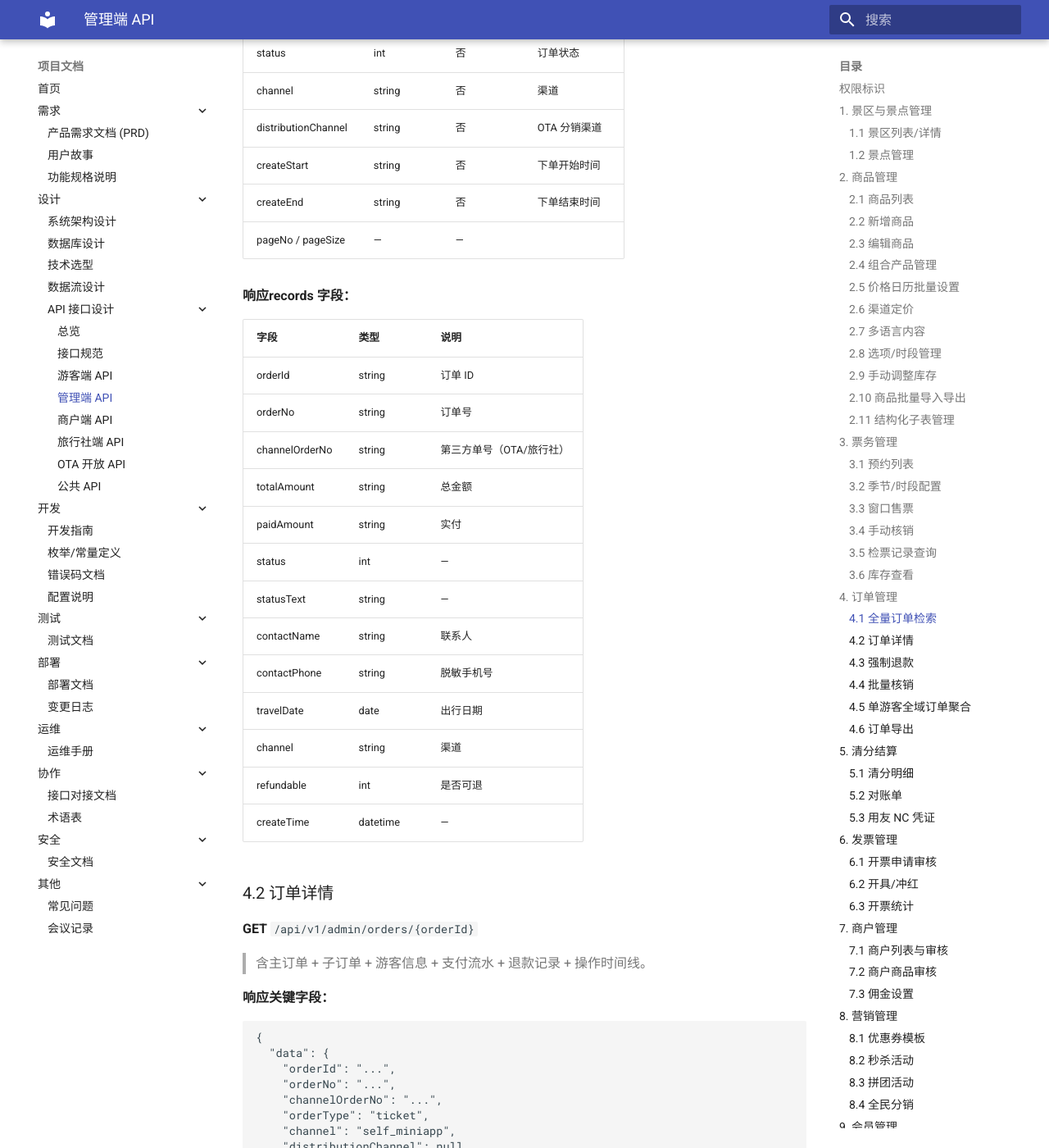
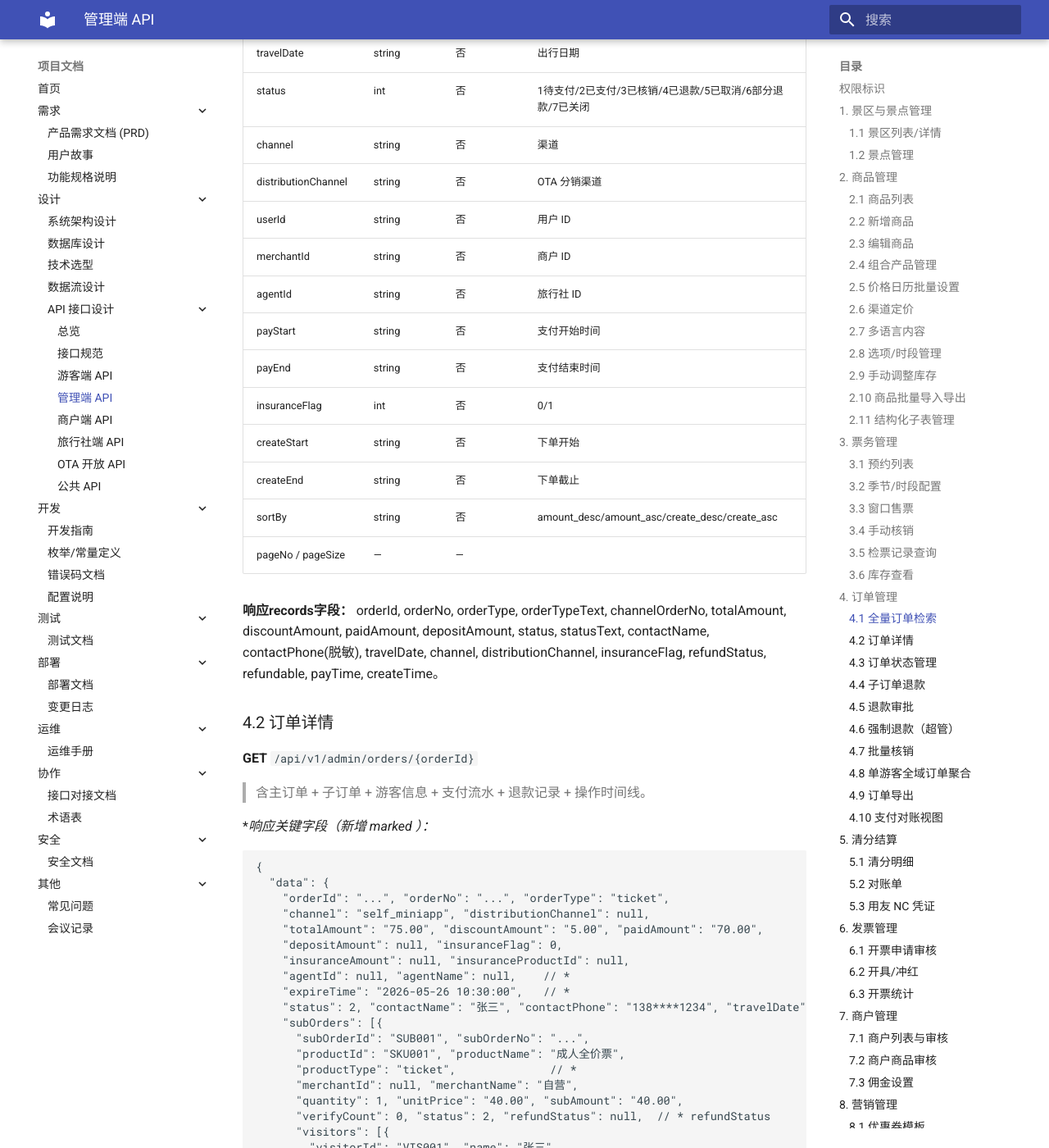
Before and after one commit to 4k48-o/u_trip_doc, an MkDocs documentation site: the page built from docs/design/api/admin.md, in a window 1280 px wide and 1400 px high, scrolled down 17355 px. Shown: the whole window at 82% size. Built offline with MkDocs 1.6.1 and Material for MkDocs 9.7.7, drawn with Linux system fonts in a browser that asks for light colours; some of the changed text lies outside the part shown.

Commit message:
fix: Issue #18——退款审批/状态管理/子单退款/筛选补全/响应字段/批量核销/对账视图13项

````diff
--- a/docs/design/api/admin.md
+++ b/docs/design/api/admin.md
@@ -539,35 +539,27 @@
 
 | 参数 | 类型 | 必填 | 说明 |
 |------|------|------|------|
-| orderNo | string | 否 | 订单号精确搜索 |
-| contactName | string | 否 | 联系人姓名 |
+| orderNo | string | 否 | 订单号 |
+| orderType | string | 否 | ticket/combo/rental/hotel/catering |
+| contactName | string | 否 | 联系人 |
 | contactPhone | string | 否 | 联系人手机 |
 | idNo | string | 否 | 游客证件号 |
 | travelDate | string | 否 | 出行日期 |
-| status | int | 否 | 订单状态 |
+| status | int | 否 | 1待支付/2已支付/3已核销/4已退款/5已取消/6部分退款/7已关闭 |
 | channel | string | 否 | 渠道 |
 | distributionChannel | string | 否 | OTA 分销渠道 |
-| createStart | string | 否 | 下单开始时间 |
-| createEnd | string | 否 | 下单结束时间 |
+| userId | string | 否 | 用户 ID |
+| merchantId | string | 否 | 商户 ID |
+| agentId | string | 否 | 旅行社 ID |
+| payStart | string | 否 | 支付开始时间 |
+| payEnd | string | 否 | 支付结束时间 |
+| insuranceFlag | int | 否 | 0/1 |
+| createStart | string | 否 | 下单开始 |
+| createEnd | string | 否 | 下单截止 |
+| sortBy | string | 否 | amount_desc/amount_asc/create_desc/create_asc |
 | pageNo / pageSize | — | — |
 
-**响应records 字段：**
-
-| 字段 | 类型 | 说明 |
-|------|------|------|
-| orderId | string | 订单 ID |
-| orderNo | string | 订单号 |
-| channelOrderNo | string | 第三方单号（OTA/旅行社） |
-| totalAmount | string | 总金额 |
-| paidAmount | string | 实付 |
-| status | int | — |
-| statusText | string | — |
-| contactName | string | 联系人 |
-| contactPhone | string | 脱敏手机号 |
-| travelDate | date | 出行日期 |
-| channel | string | 渠道 |
-| refundable | int | 是否可退 |
-| createTime | datetime | — |
+**响应records字段：** orderId, orderNo, orderType, orderTypeText, channelOrderNo, totalAmount, discountAmount, paidAmount, depositAmount, status, statusText, contactName, contactPhone(脱敏), travelDate, channel, distributionChannel, insuranceFlag, refundStatus, refundable, payTime, createTime。
 
 ### 4.2 订单详情
 
@@ -575,106 +567,123 @@
 
 > 含主订单 + 子订单 + 游客信息 + 支付流水 + 退款记录 + 操作时间线。
 
-**响应关键字段：**
-
+**响应关键字段（新增 marked *）：**
 ```json
 {
   "data": {
-    "orderId": "...",
-    "orderNo": "...",
-    "channelOrderNo": "...",
-    "orderType": "ticket",
-    "channel": "self_miniapp",
-    "distributionChannel": null,
-    "totalAmount": "75.00",
-    "discountAmount": "5.00",
-    "paidAmount": "70.00",
-    "status": 2,
-    "contactName": "张三",
-    "contactPhone": "138****1234",
-    "travelDate": "2026-06-01",
-    "insuranceFlag": 0,
+    "orderId": "...", "orderNo": "...", "orderType": "ticket",
+    "channel": "self_miniapp", "distributionChannel": null,
+    "totalAmount": "75.00", "discountAmount": "5.00", "paidAmount": "70.00",
+    "depositAmount": null, "insuranceFlag": 0,
+    "insuranceAmount": null, "insuranceProductId": null,
+    "agentId": null, "agentName": null,    // *
+    "expireTime": "2026-05-26 10:30:00",   // *
+    "status": 2, "contactName": "张三", "contactPhone": "138****1234", "travelDate": "...",
     "subOrders": [{
-      "subOrderId": "SUB001",
-      "subOrderNo": "SUB_MTY06010001_01",
-      "productId": "SKU001",
-      "productName": "成人全价票",
-      "merchantId": null,
-      "merchantName": "自营",
-      "quantity": 1,
-      "unitPrice": "40.00",
-      "subAmount": "40.00",
-      "verifyCount": 0,
-      "status": 2,
+      "subOrderId": "SUB001", "subOrderNo": "...",
+      "productId": "SKU001", "productName": "成人全价票",
+      "productType": "ticket",              // *
+      "merchantId": null, "merchantName": "自营",
+      "quantity": 1, "unitPrice": "40.00", "subAmount": "40.00",
+      "verifyCount": 0, "status": 2, "refundStatus": null,  // * refundStatus
       "visitors": [{
-        "visitorId": "VIS001",
-        "name": "张三",
-        "idType": "ID_CARD",
-        "idNo": "110***********1234",
-        "verifyStatus": 0,
-        "verifyTime": null,
-        "verifyGate": null,
-        "voucher": {
-          "voucherCode": "6901234567890",
-          "voucherType": "barcode_128"
-        }
+        "visitorId": "VIS001", "name": "张三",
+        "idType": "ID_CARD", "idNo": "110***********1234",
+        "verifyStatus": 0, "verifyTime": null, "verifyGate": null,
+        "verifyMethod": null,               // * qr_code/id_card/face/manual
+        "voucher": { "voucherCode": "...", "voucherType": "barcode_128" }
       }]
     }],
     "payment": {
-      "paymentNo": "PAY06010001",
-      "payMethod": "wechat",
-      "payAmount": "70.00",
-      "transactionId": "4200001234567890",
-      "payTime": "2026-05-26 10:15:00"
+      "paymentNo": "PAY06010001", "payMethod": "wechat", "payAmount": "70.00",
+      "transactionId": "4200001234567890", "payTime": "2026-05-26 10:15:00"
     },
     "refunds": [],
-    "timeline": [
-      { "time": "2026-05-26 10:00:01", "action": "提交订单", "detail": "下单渠道: 小程序" },
-      { "time": "2026-05-26 10:15:00", "action": "支付成功", "detail": "微信支付 ¥70.00" }
-    ]
+    "timeline": [...]
   }
 }
 ```
 
-### 4.3 强制退款
+### 4.3 订单状态管理
+
+**POST** `/api/v1/admin/orders/{orderId}/cancel` — 手动取消 `{ "reason": "游客要求" }`
+
+**POST** `/api/v1/admin/orders/{orderId}/close` — 手动关闭 `{ "reason": "纠纷订单" }`
+
+### 4.4 子订单退款
+
+**POST** `/api/v1/admin/orders/{orderId}/sub/{subOrderId}/refund`
+
+> 指定子订单独立退款（组合订单场景）。
+
+| 字段 | 必填 | 说明 |
+|------|------|------|
+| refundAmount | 否 | 退款金额（≤ 子单金额，默认全额） |
+| reason | 是 | 退款原因 |
+
+### 4.5 退款审批
+
+**GET** `/api/v1/admin/orders/refunds?status=X&startDate=Y&endDate=Z&refundType=Z` — 退款列表
+
+**GET** `/api/v1/admin/orders/refunds/{refundId}` — 退款详情（含申请信息/审核历史/退款流水）
+
+**POST** `/api/v1/admin/orders/refunds/{refundId}/approve` — 审批通过
+
+**POST** `/api/v1/admin/orders/refunds/{refundId}/reject` — 驳回 `{ "reason": "退票时限已过" }`
+
+### 4.6 强制退款（超管）
 
 **POST** `/api/v1/admin/orders/{orderId}/refund-force`
 
-> 超管权限。不受退票规则限制。
+> 超管权限。不受退票规则限制。`refundMethod` 固定为 manual。
 
-| 字段 | 类型 | 必填 | 说明 |
-|------|------|------|------|
-| subOrderIds | array | 否 | 指定子订单，空=全部 |
-| refundType | string | 是 | full / partial |
-| refundAmount | string | 否 | 手动指定退款金额 |
-| reason | string | 是 | 强制退款原因 |
+| 字段 | 必填 | 说明 |
+|------|------|------|
+| subOrderIds | 否 | 指定子订单（空=全部） |
+| refundType | 是 | full / partial / force / deposit_return |
+| refundAmount | 否 | 手动指定（≤ paid_amount，为空则全额） |
+| approveBy | 是 | 审批人 |
+| reason | 是 | 原因 |
 
-### 4.4 批量核销
+### 4.7 批量核销
 
 **POST** `/api/v1/admin/orders/batch-verify`
 
-> 旅行社团体一次性核销。
+| 字段 | 必填 | 说明 |
+|------|------|------|
+| orderId | 是 | 主订单 ID |
+| visitorIds | 是 | 游客 ID 列表 |
+| gateLocation | 否 | 核销闸机位置 |
 
-| 字段 | 类型 | 必填 | 说明 |
-|------|------|------|------|
-| orderId | string | 是 | 主订单 ID |
-| visitorIds | array | 是 | 要核销的游客 ID 列表 |
+**响应：** `{ "code": 0, "data": { "successCount": 3, "failCount": 2, "failDetails": [{"visitorId":"VIS003","reason":"已核销"}] } }`（逐条处理，部分成功）
 
-### 4.5 单游客全域订单聚合
+### 4.8 单游客全域订单聚合
 
 **GET** `/api/v1/admin/orders/visitor/{visitorId}`
 
-> 查一个游客的所有历史订单（门票+组合+酒店+餐饮+文创+活动…），用于客服查询。
+| 参数 | 必填 | 说明 |
+|------|------|------|
+| startDate | 否 | 开始日期 |
+| endDate | 否 | 结束日期 |
+| orderType | 否 | 订单类型筛选 |
 
-**响应：** 按订单类型分组的订单列表，含状态、金额、时间。
-
-### 4.6 订单导出
+### 4.9 订单导出
 
 **GET** `/api/v1/admin/orders/export`
 
-> 按当前查询条件导出 Excel。查询参数同 4.1。
+> 筛选参数同 4.1，导出 Excel。
 
-**响应：** `Content-Type: application/vnd.openxmlformats-officedocument.spreadsheetml.sheet`
+### 4.10 支付对账视图
+
+**GET** `/api/v1/admin/orders/payment-reconciliation`
+
+| 参数 | 必填 | 说明 |
+|------|------|------|
+| payMethod | 否 | wechat/alipay/unionpay |
+| startDate | 是 | 支付起始日期 |
+| endDate | 是 | 支付截止日期 |
+
+**响应：** `{ "records": [{ "payMethod": "wechat", "totalCount": 1280, "totalAmount": "89600.00", "totalRefund": "4500.00", "netAmount": "85100.00" }] }`
 
 ---
 
````
